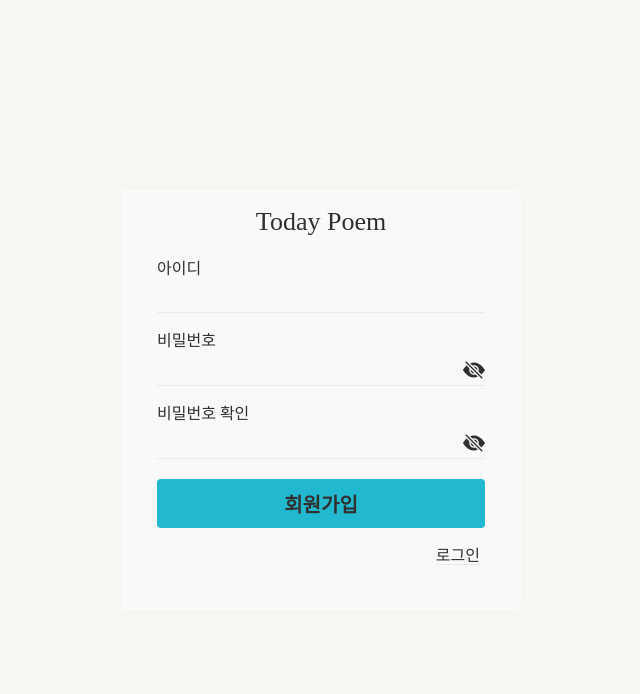
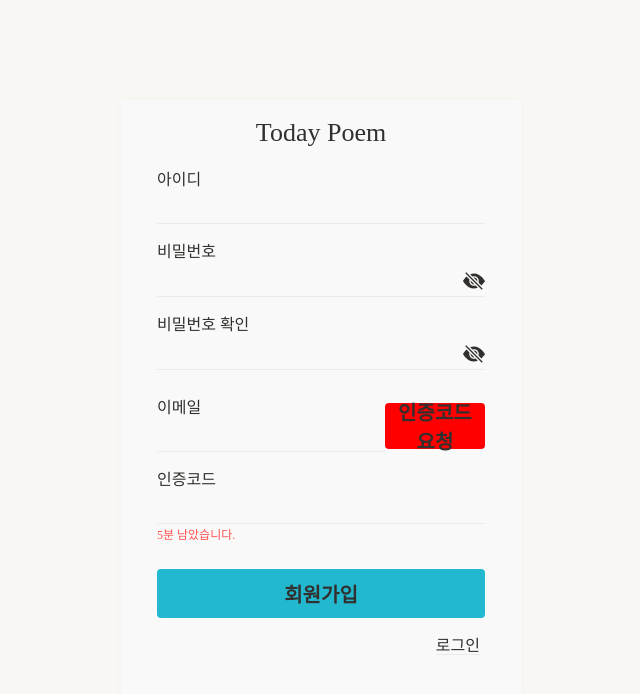
Before and after one commit to bangdler/poemToday, a React app in the folder FE/: page /register in a window 1280 px wide. Shown: the top 694 px of the page, without its empty margins (319-959 px from the left). Built offline with nearby package versions, Linux system fonts and the light colour scheme; a web font is replaced by a local one.

Commit message:
feat: email 인증 UI 구현, api 및 비동기 로직 일부 구현

```diff
--- a/FE/src/api/auth.js
+++ b/FE/src/api/auth.js
@@ -12,3 +12,5 @@ export const resign = () => client.delete('/api/auth/resign');
 
 export const changePassword = ({ existPassword, newPassword }) =>
   client.patch('/api/auth/password', { existPassword, newPassword });
+
+export const verifyEmail = ({ email }) => client.post('/api/auth/verifyEmail', { email });
--- a/FE/src/components/authForm/RegisterForm.jsx
+++ b/FE/src/components/authForm/RegisterForm.jsx
@@ -8,22 +8,25 @@ import ErrorBox from '@/components/common/ErrorBox';
 import InputBox from '@/components/common/InputBox';
 import LoadingSpinner from '@/components/common/LoadingSpinner';
 import StyleLink from '@/components/common/StyleLink';
-import { S_CyanButton } from '@/components/commonStyled/styleButtons';
+import { S_Button, S_CyanButton, S_RedButton } from '@/components/commonStyled/styleButtons';
 import { AuthContext, AuthDispatchContext, useAuth } from '@/context/AuthProvider';
 import { LoadingContext } from '@/context/LoadingProvider';
 import { UserContext, useUser } from '@/context/UserProvider';
-import { LoginServerErrorMessages } from '@/utils/constants';
+import { LoginServerErrorMessages, VerifyEmailSeverErrorMessages } from '@/utils/constants';
+import palette from '@/style/palette';
 
 const initialForm = {
   username: '',
   password: '',
   passwordConfirm: '',
+  email: '',
+  authCode: '',
 };
 
 export default function RegisterForm() {
   const auth = useContext(AuthContext);
   const { initializeAuth } = useContext(AuthDispatchContext);
-  const { submitAuth } = useAuth();
+  const { submitAuth, verifyEmail } = useAuth();
   const userData = useContext(UserContext);
   const { checkUser } = useUser();
   const loading = useContext(LoadingContext);
@@ -56,6 +59,19 @@ export default function RegisterForm() {
     }
   }, [userData.user]);
 
+  useEffect(() => {
+    if (auth.verifyError) {
+      const errorStatus = auth.verifyError.response.status;
+      setError({ state: true, message: VerifyEmailSeverErrorMessages[errorStatus] });
+      return;
+    }
+    if (auth.verifyResponse) {
+      // 수정 필요한 부분
+      console.log(auth.verifyResponse);
+    }
+    setError({ state: false, message: '' });
+  }, [auth.verifyResponse, auth.verifyError]);
+
   const onChange = useCallback(({ target }) => {
     setForm(form => {
       return { ...form, [target.name]: target.value };
@@ -69,7 +85,7 @@ export default function RegisterForm() {
   const onSubmit = async e => {
     e.preventDefault();
     await closeErrorBox();
-    if ([form.username, form.password, form.passwordConfirm].includes('')) {
+    if ([form.username, form.password, form.passwordConfirm, form.email, form.authCode].includes('')) {
       setError({ state: true, message: '빈 칸을 모두 입력하세요.' });
       return;
     }
@@ -93,6 +109,15 @@ export default function RegisterForm() {
       };
     });
   }, []);
+
+  const clickEmailVerifyButton = useCallback(
+    async e => {
+      e.preventDefault();
+      await closeErrorBox();
+      verifyEmail({ email: form.email });
+    },
+    [form.email]
+  );
 
   const passwordOption = useMemo(() => {
     return {
@@ -132,6 +157,24 @@ export default function RegisterForm() {
           autoComplete={'new-password'}
           option={passwordOption}
         />
+        <S_EmailContainer>
+          <S_Wrapper2>
+            <InputBox title={'이메일'} name={'email'} value={form.email} onChange={onChange} autoComplete={'email'} />
+            <S_RedButton size={'medium'} onClick={clickEmailVerifyButton}>
+              인증코드 요청
+            </S_RedButton>
+          </S_Wrapper2>
+          <S_Wrapper3>
+            <InputBox
+              title={'인증코드'}
+              name={'authCode'}
+              value={form.authCode}
+              onChange={onChange}
+              autoComplete={'one-time-code'}
+            />
+            <S_Timer>5분 남았습니다.</S_Timer>
+          </S_Wrapper3>
+        </S_EmailContainer>
         <S_CyanButton type="submit" size={'fullWidth'} disabled={loading.register} onClick={onSubmit}>
           회원가입 <LoadingSpinner visible={loading.register} width={'20px'} color={`red`} />
         </S_CyanButton>
@@ -160,3 +203,30 @@ const S_Container = styled.div`
   padding-right: 1rem;
   ${({ theme }) => theme.mixin.flexBox({ justify: 'flex-end' })}
 `;
+
+const S_EmailContainer = styled.div`
+  width: 100%;
+  ${({ theme }) => theme.mixin.flexBox({ direction: 'column' })}
+  > * {
+    margin: 10px 0;
+  }
+`;
+
+const S_Wrapper2 = styled.div`
+  width: 100%;
+  ${({ theme }) => theme.mixin.flexBox({ justify: 'space-between' })};
+`;
+
+const S_Wrapper3 = styled.div`
+  width: 100%;
+  ${({ theme }) => theme.mixin.flexBox({ direction: 'column', align: 'flex-start' })}
+  > *:not(:last-child) {
+    margin-bottom: 5px;
+  }
+`;
+
+const S_Timer = React.memo(styled.p`
+  height: 10px;
+  font-size: 1.2rem;
+  color: ${palette.red[1]};
+`);
--- a/FE/src/components/poemCards/PoemCardContainer.jsx
+++ b/FE/src/components/poemCards/PoemCardContainer.jsx
@@ -37,7 +37,7 @@ export default function PoemCardContainer() {
       {!error ? (
         <>
           <CategoryFilter />
-          {!poemList.length && <p>작성한 글이 없습니다.</p>}
+          {!poemList.length && !loading.list && <p>작성한 글이 없습니다.</p>}
           <S_CardContainer>
             {poemList.map(poemCard => (
               <PoemCard
@@ -67,6 +67,7 @@ const S_Wrapper = styled.div`
     margin-bottom: 20px;
   }
   > p {
+    height: 200px;
     margin-left: 1rem;
     font-weight: bold;
     font-size: 2.2rem;
--- a/FE/src/context/AuthProvider.js
+++ b/FE/src/context/AuthProvider.js
@@ -9,6 +9,8 @@ export const AuthDispatchContext = createContext();
 const initialAuth = {
   response: null,
   error: null,
+  verifyResponse: null,
+  verifyError: null,
 };
 
 const authReducer = (state, action) => {
@@ -19,6 +21,10 @@ const authReducer = (state, action) => {
       return { error: null, response: action.response };
     case 'AUTH_FAILURE':
       return { ...state, error: action.error };
+    case 'VERIFY_SUCCESS':
+      return { error: null, verifyResponse: action.response };
+    case 'VERIFY_FAILURE':
+      return { ...state, verifyError: action.error };
     default:
       return state;
   }
@@ -47,9 +53,22 @@ export default function AuthProvider({ children }) {
     });
   }, []);
 
+  const verifySuccess = useCallback(({ response }) => {
+    authDispatch({
+      type: 'VERIFY_SUCCESS',
+      response,
+    });
+  }, []);
+
+  const verifyFail = useCallback(({ error }) => {
+    authDispatch({
+      type: 'VERIFY_FAILURE',
+      error,
+    });
+  }, []);
   const memoizedAuthDispatches = useMemo(
-    () => ({ initializeAuth, authSuccess, authFail }),
-    [initializeAuth, authSuccess, authFail]
+    () => ({ initializeAuth, authSuccess, authFail, verifySuccess, verifyFail }),
+    [initializeAuth, authSuccess, authFail, verifySuccess, verifyFail]
   );
 
   return (
@@ -61,7 +80,7 @@ export default function AuthProvider({ children }) {
 
 export const useAuth = () => {
   const { startLoading, finishLoading } = useContext(LoadingDispatchContext);
-  const { authSuccess, authFail } = useContext(AuthDispatchContext);
+  const { authSuccess, authFail, verifySuccess, verifyFail } = useContext(AuthDispatchContext);
 
   // login, register 모두 사용 가능
   const submitAuth = useCallback(async ({ field, username, password }) => {
@@ -100,5 +119,15 @@ export const useAuth = () => {
     finishLoading({ field: 'changePassword' });
   });
 
-  return { submitAuth, resignAuth, changePassword };
+  const verifyEmail = useCallback(async ({ email }) => {
+    startLoading({ field: 'verifyEmail' });
+    try {
+      const response = await authApi.verifyEmail({ email });
+      verifySuccess({ response: response.data });
+    } catch (e) {
+      verifyFail({ error: e });
+    }
+    finishLoading({ field: 'verifyEmail' });
+  });
+  return { submitAuth, resignAuth, changePassword, verifyEmail };
 };
--- a/FE/src/context/LoadingProvider.js
+++ b/FE/src/context/LoadingProvider.js
@@ -10,6 +10,7 @@ const initialLoading = {
   logout: false,
   resign: false,
   changePassword: false,
+  verifyEmail: false,
   write: false,
   read: false,
   remove: false,
--- a/FE/src/utils/constants.js
+++ b/FE/src/utils/constants.js
@@ -41,6 +41,13 @@ export const UpdatePoemByIdServerErrorMessages = {
   504: '서버 요청 실패(게이트웨이 시간초과)',
 };
 
+export const VerifyEmailSeverErrorMessages = {
+  400: '잘못된 이메일 요청입니다.',
+  404: '서버에서 메일을 보내지 못했습니다.',
+  500: '서버 응답 오류',
+  504: '서버 요청 실패(게이트웨이 시간초과)',
+};
+
 export const CategoryColors = {
   자작시: palette.yellow[2],
   사랑시: palette.red[1],
```
